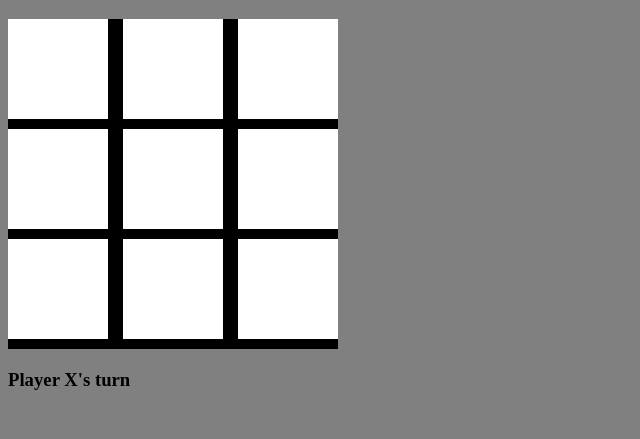
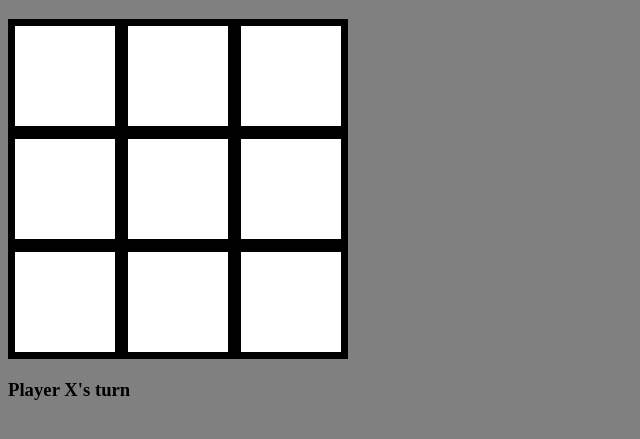
Before and after one commit to kldevs/tictactoe, a plain HTML site: page index.html in a window 1280 px wide. Shown: the part 61-500 px from the top of the page, without its empty margins (0-640 px from the left). Drawn offline with Linux system fonts and the light colour scheme.

Commit message:
fixed X and O sizes and alignment

```diff
--- a/css/style.css
+++ b/css/style.css
@@ -9,15 +9,18 @@ html {
 section {
   display: flex;
   flex-flow: row wrap;
-  justify-content: space-between;
-  align-items: space-between;
+  justify-content: space-around;
+  align-items: center;
   background: black;
-  width: 330px;
-  height: 330px;
+  width: 340px;
+  height: 340px;
 }
 
 .tile {
   background: white;
+  font-size: 100px;
+  text-align: center;
+  vertical-align: middle;
   height: 100px;
   width: 100px;
 }
```
